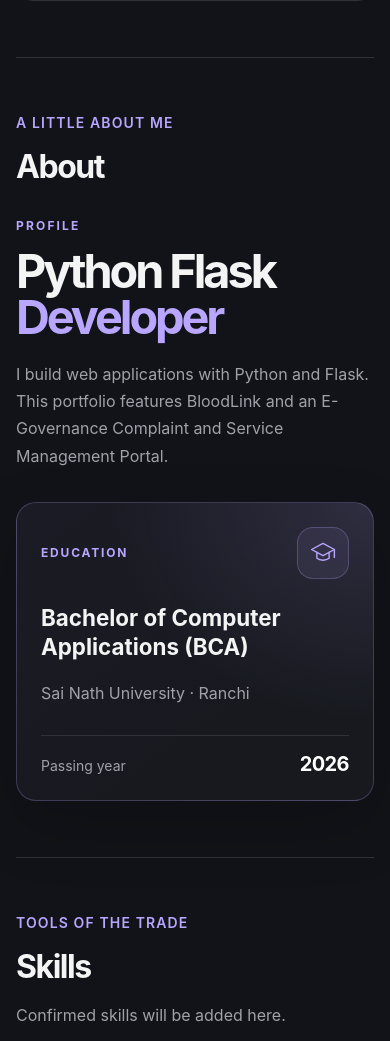
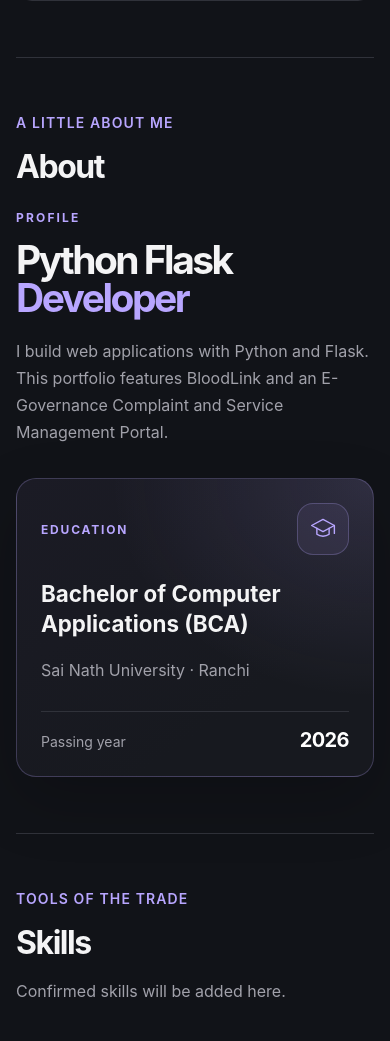
Before and after one commit to shivnandan-kumar/shivnandan-portfolio, a Flask app: page / in a window 390 px wide. Shown: the part 1714-2755 px from the top of the page. Run offline with Flask 3, Linux system fonts and the light colour scheme.

Commit message:
style: balance about section spacing

```diff
--- a/static/css/styles.css
+++ b/static/css/styles.css
@@ -187,6 +187,10 @@ h2 {
   font-size: clamp(2rem, 5vw, 3.25rem);
 }
 
+#about h2 {
+  margin-bottom: 0.5rem;
+}
+
 .section-note {
   max-width: 42rem;
   margin-bottom: 0;
@@ -199,7 +203,7 @@ h2 {
   grid-template-columns: minmax(0, 1fr) minmax(18rem, 0.78fr);
   align-items: center;
   gap: clamp(2rem, 7vw, 6rem);
-  margin-top: clamp(2rem, 5vw, 4rem);
+  margin-top: clamp(1.5rem, 3vw, 2.5rem);
 }
 
 .education-card {
@@ -220,7 +224,7 @@ h2 {
 
 .about-introduction h3 {
   margin: 0 0 1.25rem;
-  font-size: clamp(2.4rem, 6vw, 4.6rem);
+  font-size: clamp(2.25rem, 4.8vw, 3.9rem);
   letter-spacing: -0.065em;
   line-height: 0.98;
 }
@@ -526,11 +530,11 @@ h2 {
   .about-grid {
     grid-template-columns: 1fr;
     gap: 2rem;
-    margin-top: 2rem;
+    margin-top: 1.5rem;
   }
 
   .about-introduction h3 {
-    font-size: clamp(2.5rem, 12vw, 4rem);
+    font-size: clamp(2.25rem, 10vw, 3.5rem);
   }
 
   .education-card h3 {
```
Also changed, not shown: README.md.
